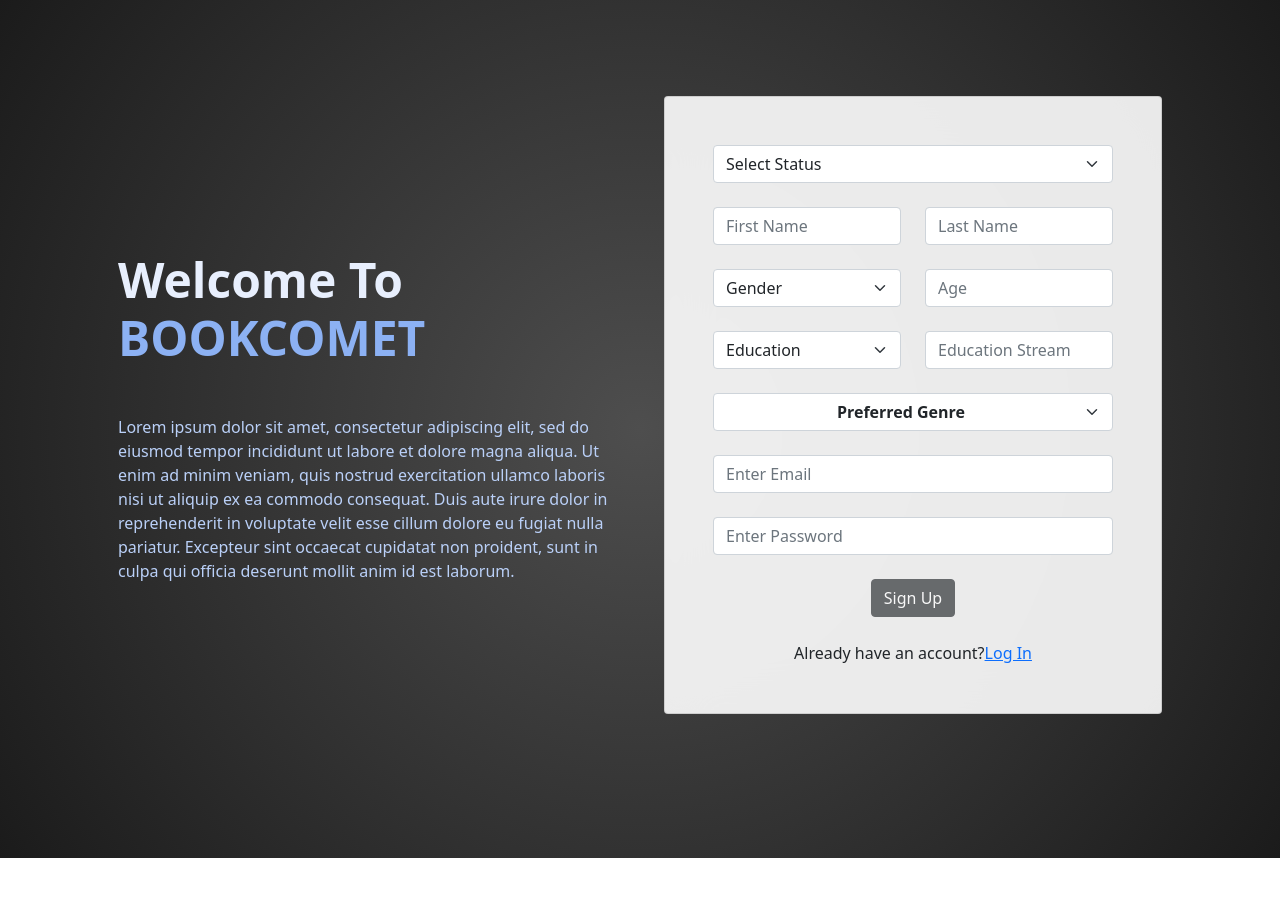
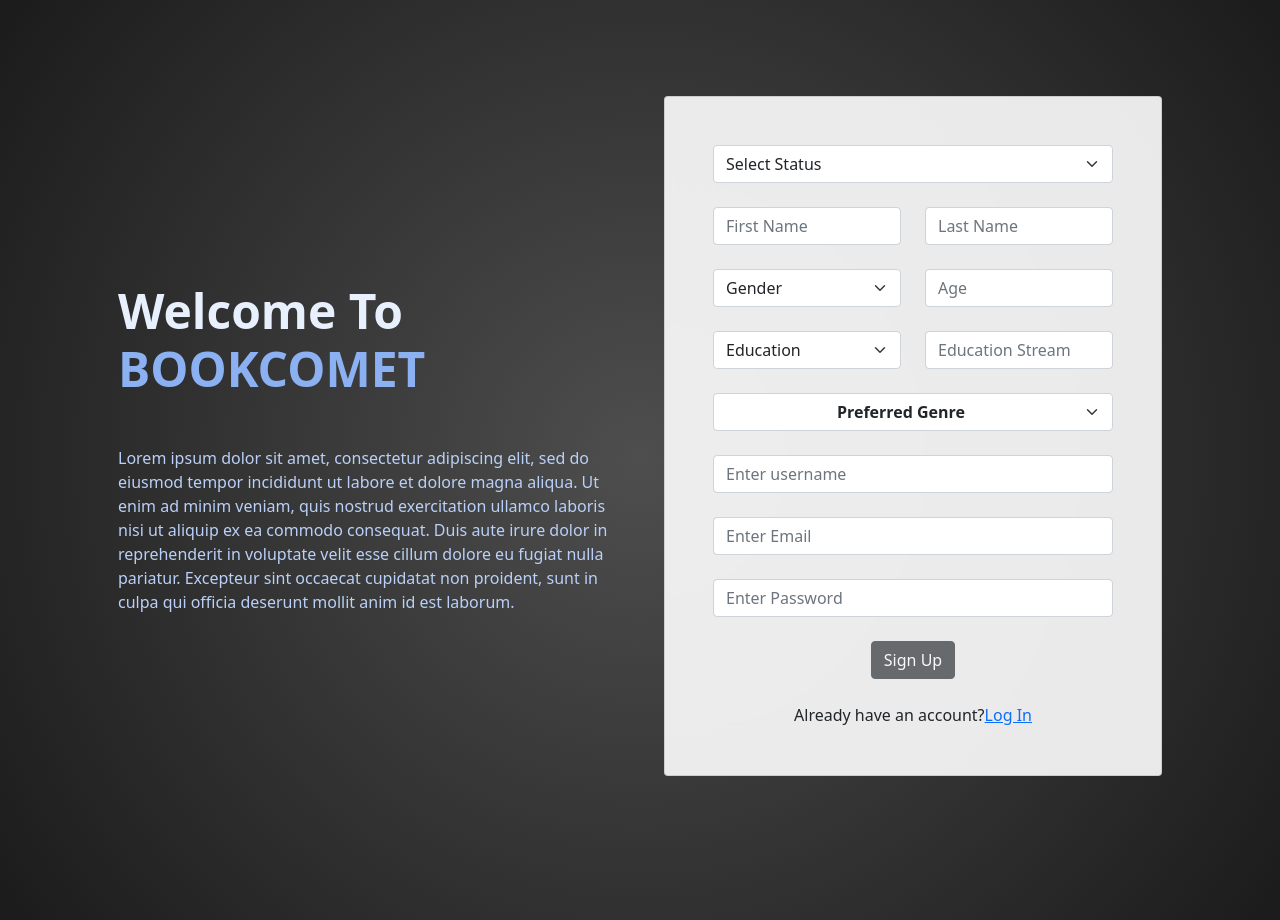
Before and after one commit to Gourab-Goswami/BookLine_frontend, an Angular app: page /sign-up in a window 1280 px wide. Before the commit the page ends 858 px from the top, so only its background shows below. Built offline with nearby package versions, Linux system fonts and the light colour scheme.

Commit message:
update_04: username added to sign up

```diff
--- a/src/app/user/sign-up/sign-up.component.html
+++ b/src/app/user/sign-up/sign-up.component.html
@@ -138,6 +138,22 @@
                                 </div>
                             </div>
 
+                            <!-- username input -->
+                            <div class="form-outline mb-4">
+                                <input formControlName='uname' class="form-control" type="text"
+                                    placeholder="Enter username" />
+                                <div>
+                                    <small
+                                        *ngIf="signupForm.get('uname')!.hasError('required') && signupForm.get('uname')!.touched">
+                                        Username Address is required
+                                    </small>
+
+                                    <small *ngIf="signupForm.get('uname')!.hasError('pattern')">
+                                        Username must not start or end with special characters or less than 5 characters!
+                                    </small>
+                                </div>
+                            </div>
+
                             <!-- Email input -->
                             <div class="form-outline mb-4">
                                 <input formControlName='email' class="form-control" type="text"
--- a/src/app/user/sign-up/sign-up.component.ts
+++ b/src/app/user/sign-up/sign-up.component.ts
@@ -18,6 +18,7 @@
     age: new FormControl(' '),
     education: new FormControl(' '),
     education_dep: new FormControl(' '),
+    uname: new FormControl(' '),
     email: new FormControl(' '),
     password: new FormControl(' ')
   });
@@ -36,7 +37,8 @@
       education: ['', [Validators.required]],
       education_dep: [null, [Validators.required]],
       preferred_genre: this.formBuilder.array([], [Validators.required]),
-      email: [null,[Validators.required,Validators.required,Validators.pattern("^[a-z0-9._%+-]+@[a-z0-9.-]+\\.[a-z]{2,4}$")]],
+      uname: [null,[Validators.required,Validators.pattern("^[a-zA-Z0-9]([._-](?![._-])|[a-zA-Z0-9]){3,18}[a-zA-Z0-9]$")]],
+      email: [null,[Validators.required,Validators.pattern("^[a-z0-9._%+-]+@[a-z0-9.-]+\\.[a-z]{2,4}$")]],
       password: [null, [Validators.required,Validators.minLength(4), Validators.maxLength(10)]]
     });
   }
```
